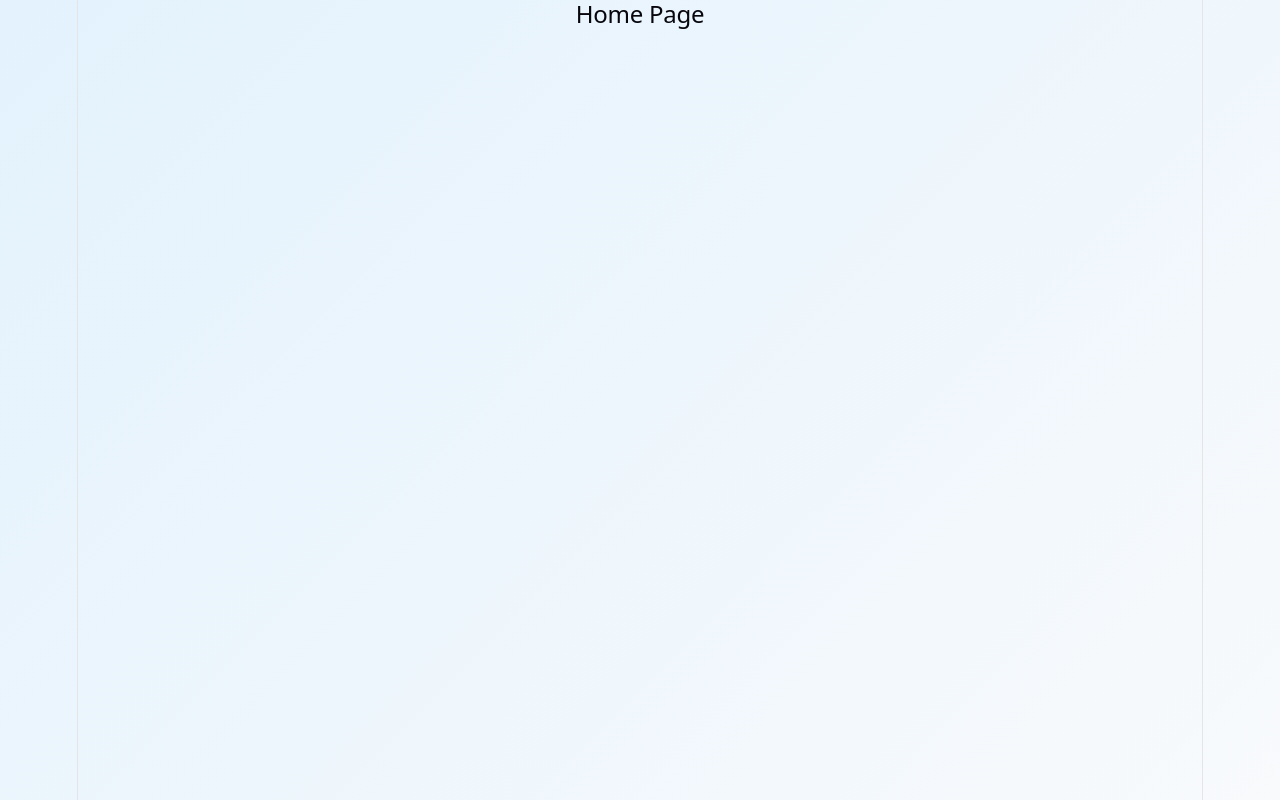
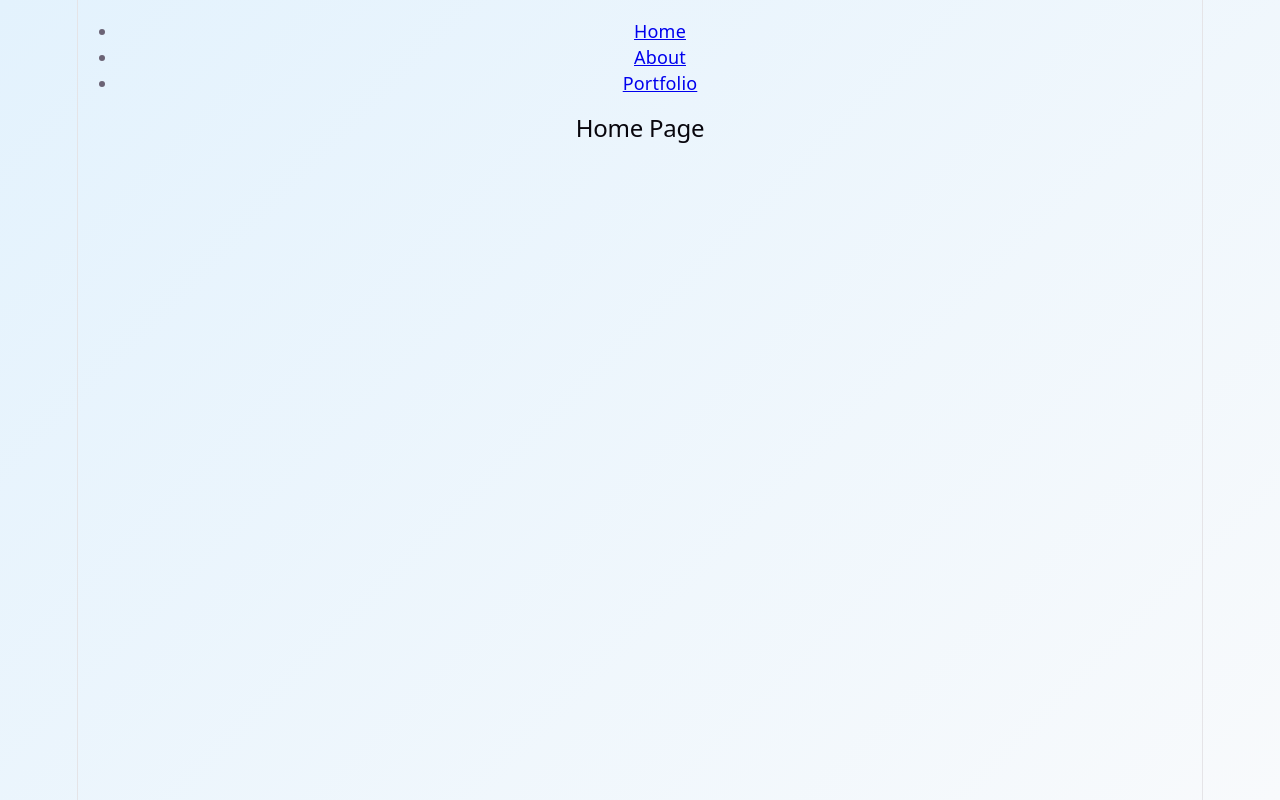
Before and after one commit to akhiravictoriasalahid-web/my-portfolio, a React app: page / in a window 1280 px wide. Built offline with nearby package versions, Linux system fonts and the light colour scheme; the HTML template or start-up script is replaced by a standard one.

Commit message:
Add routing and Navbar navigation

```diff
--- a/src/App.jsx
+++ b/src/App.jsx
@@ -1,19 +1,23 @@
 import { BrowserRouter, Routes, Route } from "react-router-dom";
 
-import Home from "./Pages/Home";
-import About from "./Pages/About";
-import Portfolio from "./Pages/Portfolio";
+import Home from "./Pages/Home.jsx";
+import About from "./Pages/About.jsx";
+import Portfolio from "./Pages/Portfolio.jsx";
+import Navbar from "./Navbar.jsx";
 
 function App() {
   return (
+    <>
     <BrowserRouter>
-     <Routes>
-      <Route path="/" element={<Home />} />
-      <Route path="/about" element={<About />} />
-      <Route path="/portfolio" element={<Portfolio />} />
-     </Routes>
+     <Navbar></Navbar>
+      <Routes>
+       <Route path="/" element={<Home />} />
+       <Route path="/about" element={<About />} />
+       <Route path="/portfolio" element={<Portfolio />} />
+      </Routes>
     </BrowserRouter>
-  );
+    </>
+  )
 
 }
 
--- /dev/null
+++ b/src/Navbar.jsx
@@ -0,0 +1,17 @@
+import { Link } from "react-router-dom";
+
+function Navbar() {
+    return (
+        <>
+        <nav>
+            <ul>
+                <li><Link to="/">Home</Link></li>
+                <li><Link to="/about">About</Link></li>
+                <li><Link to="/portfolio">Portfolio</Link></li>
+            </ul>
+        </nav>
+        </>
+    )
+};
+
+export default Navbar;
```
